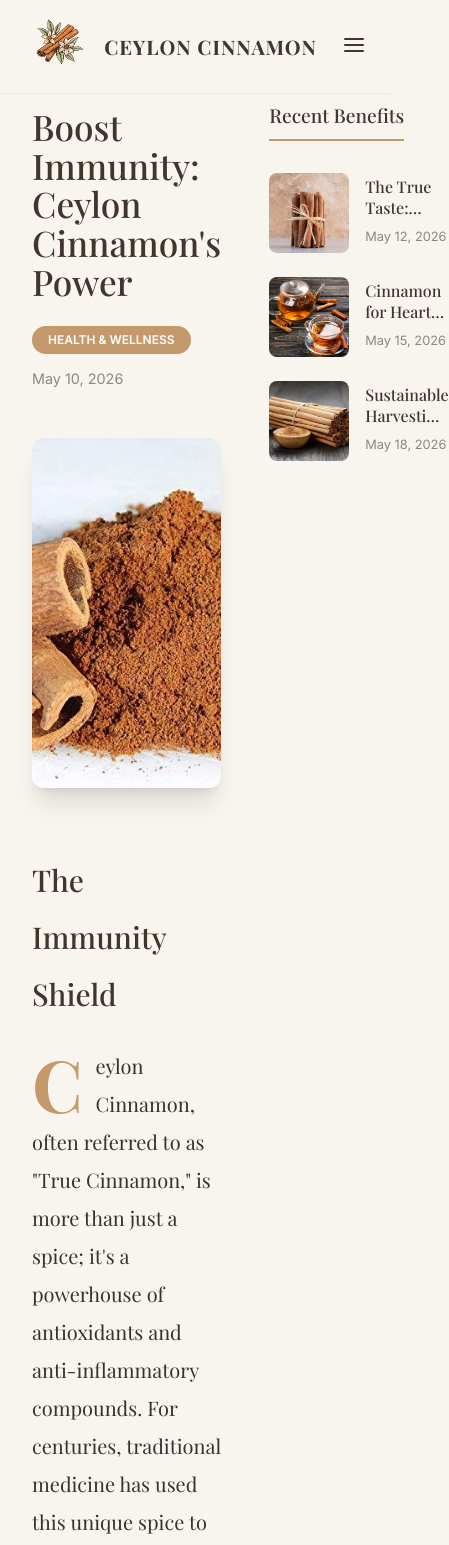
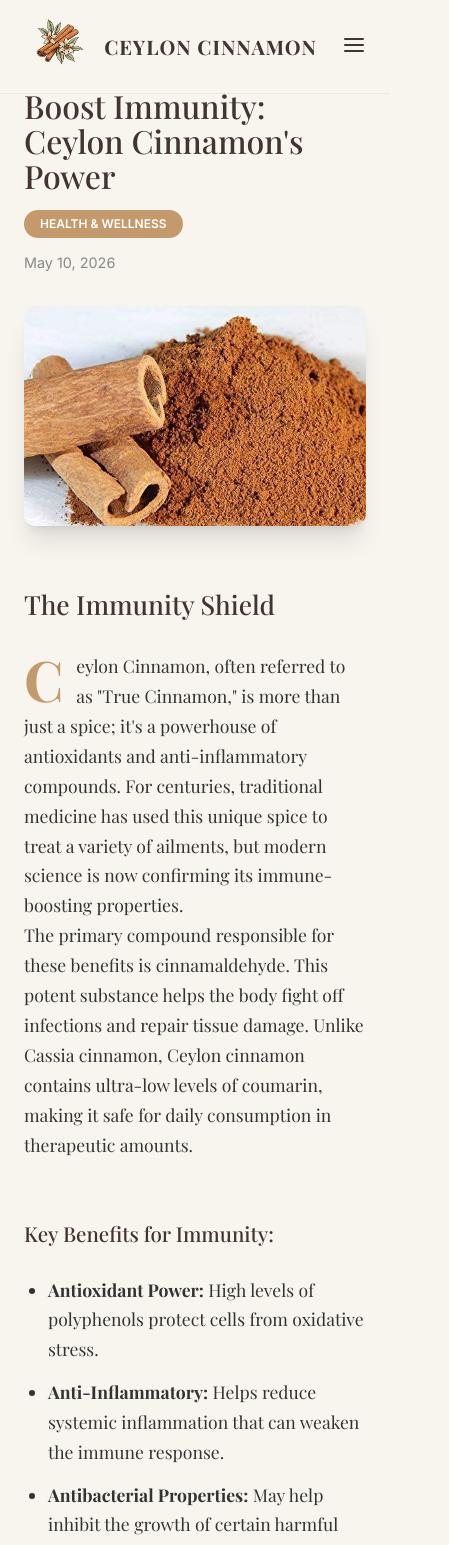
Before and after one commit to NimeshKolambage/ceylon-cinnamon, a React (Vite) app in the folder client/: page /blog/1 in a window 390 px wide. Shown: the top 1545 px of the page, 449 px wide, since content can reach past the window. Built offline with nearby package versions, Linux system fonts and the light colour scheme; a web font is replaced by a local one.

Commit message:
Updated mobile responsive

```diff
--- a/client/src/index.css
+++ b/client/src/index.css
@@ -1425,8 +1425,27 @@ a {
 }
 
 @media (max-width: 1024px) {
-  .blog-post-page {
+  .blog-page, .blog-post-page {
     padding: 60px 2rem 4rem;
+  }
+
+  .blog-container {
+    flex-direction: column;
+  }
+
+  .blog-sidebar {
+    position: static;
+    margin-top: 3rem;
+  }
+
+  .blog-card {
+    height: auto;
+    flex-direction: column;
+  }
+
+  .blog-card-image {
+    max-width: 100%;
+    height: 250px;
   }
 
   .post-title {
@@ -1439,22 +1458,53 @@ a {
 }
 
 @media (max-width: 768px) {
+  .blog-page, .blog-post-page {
+    padding: 40px 1.5rem 4rem;
+  }
+
+  .section-heading {
+    font-size: 2rem;
+    margin-bottom: 2.5rem;
+  }
+
+  .blog-card-content h3 {
+    font-size: 1.3rem;
+  }
+
   .post-title {
-    font-size: 2.2rem;
+    font-size: 2rem;
+    margin-bottom: 1rem;
   }
 
   .post-meta {
     flex-direction: column;
     align-items: flex-start;
     gap: 0.8rem;
+    margin-bottom: 2rem;
+  }
+
+  .post-featured-image {
+    height: 220px;
+    margin-bottom: 2.5rem;
+  }
+
+  .post-content {
+    font-size: 1.1rem;
+    line-height: 1.7;
+  }
+
+  .post-content p:first-of-type::first-letter {
+    font-size: 3.5rem;
   }
 
   .share-links {
     flex-wrap: wrap;
+    gap: 0.8rem;
   }
 
   .share-btn {
     width: 100%;
     text-align: center;
+    padding: 0.7rem 1.5rem;
   }
 }
```
